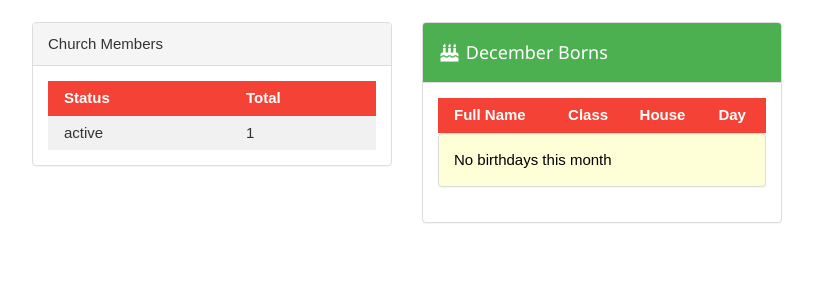
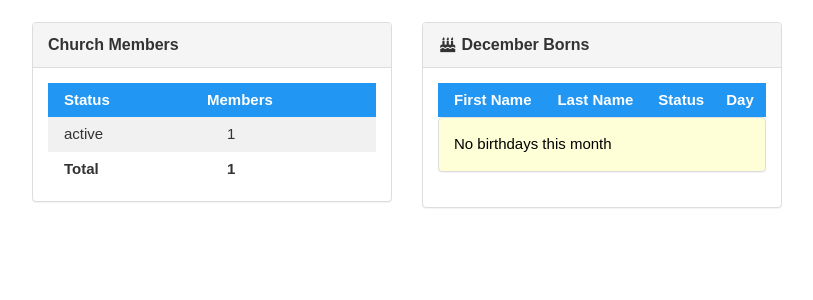
Before and after one commit to nanaakuffu/church, a PHP site: page / in a window 1280 px wide. Shown: the part 51-351 px from the top of the page, without its empty margins (38-851 px from the left). Run offline with PHP 8.4, Linux system fonts and the light colour scheme; the visitor is signed in with stand-in values (Sample User, id 1); tables that the repository leaves empty or names only in its code hold one stand-in row (values such as "Sample post"); lists and menus that the app fills with data are empty.

Commit message:
Fine tuning the index page

```diff
--- a/db_functions.php
+++ b/db_functions.php
@@ -274,8 +274,31 @@
 
     function members_summary($connection, $table, $group_by)
     {
-      $sql = "SELECT Status, COUNT($group_by) AS Total FROM $table GROUP BY $group_by";
+      $sql = "SELECT Status, COUNT($group_by) AS Members FROM $table GROUP BY $group_by";
       $result = mysqli_query($connection, $sql);
+      $result_number = mysqli_num_rows($result);
+      $rows = [];
+
+      if ($result_number > 0) {
+        while ($record = mysqli_fetch_assoc($result)) {
+          $rows[] = $record;
+        }
+        return $rows;
+      } else {
+        return $rows;
+      }
+    }
+
+    function get_monthly_birthdays($connection)
+    {
+      $month_stamp = date('m', time());
+
+      $sql = "SELECT first_name, last_name, status, date_of_birth FROM members WHERE ";
+      $sql .= "MONTH(date_of_birth) = {$month_stamp} ORDER BY DAY(date_of_birth) ASC";
+
+      $result = mysqli_query($connection, $sql);
+      $records = mysqli_num_rows($result);
+
       $result_number = mysqli_num_rows($result);
       $rows = [];
 
--- a/index.php
+++ b/index.php
@@ -11,62 +11,65 @@
 
     $db = new Database();
     $con = $db->connect_to_db();
-
-    $month_stamp = date('m', time());
-    $sql = "SELECT full_name, class_name, house_name, date_of_birth FROM students WHERE ";
-    $sql .= "MONTH(date_of_birth) = {$month_stamp} ORDER BY DAY(date_of_birth) ASC";
-    $result = mysqli_query($con, $sql);
-    $records = mysqli_num_rows($result);
-
-    $rows = [];
+    $total = 0;
 
     echo "<br /><div class='container'>
           <div class='row'>
           <div class='col-sm-4'>
             <div class='panel panel-default'>
               <div class='panel-heading'>
-                Church Members
+                <b style='font-size:16px'>Church Members</b>
               </div>
               <div class='panel-body'>
                 <table class='table-responsive w3-table w3-striped w3-hoverable' cellpadding='8' cellspacing='10'>
-                  <tr class='w3-red'>
+                  <tr class='w3-blue'>
                     <th> Status </th>
-                    <th> Total </th>
+                    <th> Members </th>
                   </tr>";
                   $sum_records = $db->members_summary($con, "members", "Status");
+                  if (sizeof($sum_records) > 0 ) {
                     foreach ($sum_records as $key => $value) {
                       echo "<tr>";
                       foreach ($value as $vkey => $kvalue) {
+                        if ($vkey == 'Members') {
+                          echo "<td style='text-indent:20px'>", $kvalue , "</td>";
+                          $total += strval($kvalue);
+                        } else {
                           echo "<td>", $kvalue , "</td>";
+                        }
                       }
                       echo "</tr>";
                     }
-        echo   "</table>
-              </div>
+                    echo "<tr>
+                            <td style='font-weight:bold'> Total </td>
+                            <td style='font-weight:bold; text-indent:20px'>", $total , "</td>
+                          </tr>
+                    </table>";
+                  } else {
+                    echo "</table>
+                          <div class='panel panel-default w3-pale-yellow'>
+                            <div class='panel-body'> No birthdays this month </div>
+                          </div>";
+                  }
+        echo  "</div>
             </div>
           </div>
           <div class='col-sm-4'>
             <div class='panel panel-default'>
-              <div class='panel-heading w3-green'>
-                <h5><i class='fa fa-fw fa-birthday-cake'></i> ", date('F', time()), " Borns </h5>
+              <div class='panel-heading'>
+                <i class='fa fa-fw fa-birthday-cake'></i> <b style='font-size:16px'>", date('F', time()), " Borns</b>
               </div>
               <div class='panel-body'>
                 <table class='table-responsive w3-table w3-striped w3-hoverable' cellpadding='8' cellspacing='10'>
-                  <tr class='w3-red'>
-                    <th> Full Name </th>
-                    <th> Class </th>
-                    <th> House </th>
+                  <tr class='w3-blue'>
+                    <th> First Name </th>
+                    <th> Last Name </th>
+                    <th> Status </th>
                     <th> Day </th>
                   </tr>";
-
-    if ($records > 0) {
-        while($record = mysqli_fetch_assoc($result)) {
-          $rows[] = $record;
-        }
-    }
-
-    if (sizeof($rows) > 0 ) {
-      foreach ($rows as $key => $value) {
+                  $birthdays = $db->get_monthly_birthdays($con);
+                  if (sizeof($birthdays) > 0 ) {
+                    foreach ($birthdays as $key => $value) {
                       echo "<tr>";
                         foreach ($value as $vkey => $kvalue) {
                           if ($vkey == 'date_of_birth') {
@@ -85,7 +88,6 @@
                             <div class='panel-body'> No birthdays this month </div>
                           </div>";
                   }
-
     echo "</div>
         </div>
     </div>
```
Lines whose indentation alone changed are shown as unchanged.
